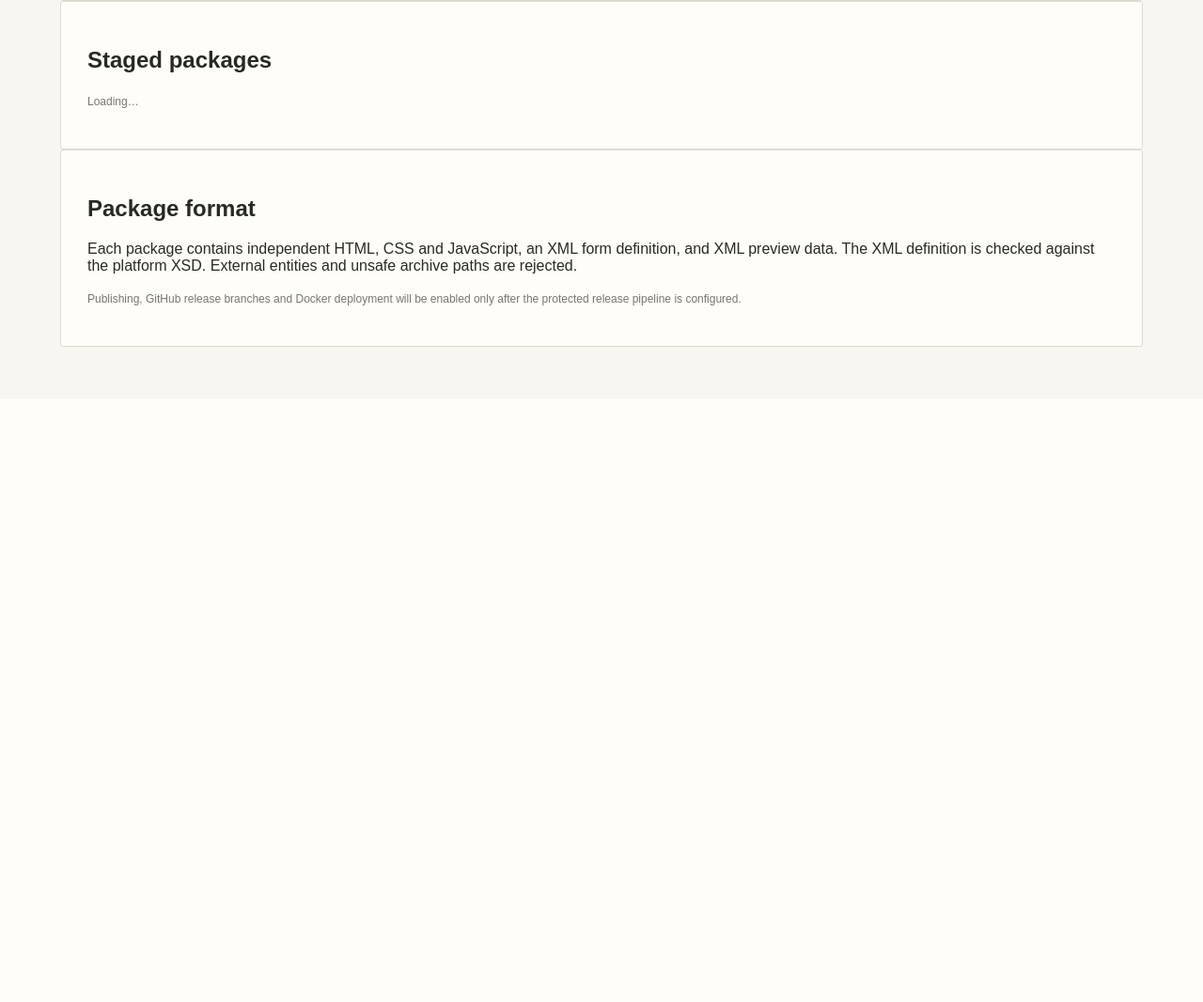
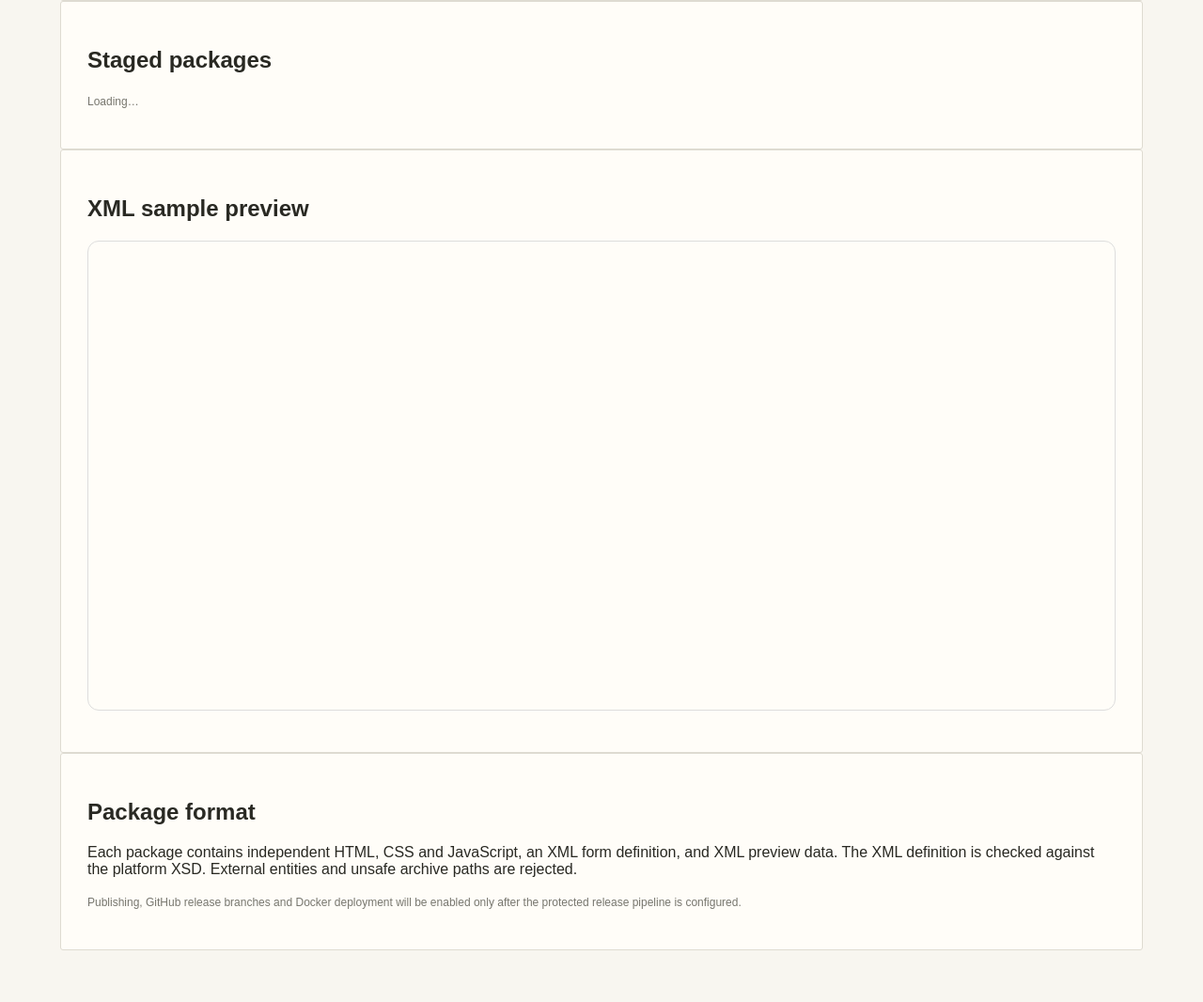
Before and after one commit to laksheyjasoria/DigitalInvitation, a web app: page /template-studio.html in a window 1280 px wide. Shown: the part 628-1694 px from the top of the page at 94% size. Before the commit the page ends 997 px from the top, so only its background shows below. Run offline with its HTML, style and script files only (its server is not run), Linux system fonts and the light colour scheme; data that the repository does not hold is empty; some of the project's set-up classes (security, data sources, template engines, error pages and the like) are left out, and stand-ins take their place; database files in the repository are not loaded.

Commit message:
Add XML sample preview to Template Studio

```diff
--- a/backend/src/main/resources/static/template-studio.html
+++ b/backend/src/main/resources/static/template-studio.html
@@ -11,7 +11,7 @@
   <p class="muted">Uploads are stored in private staging and are not published or pushed to GitHub by this action.</p>
  </section>
  <section class="panel"><h2>Staged packages</h2><div id="packages"><p class="muted">Loading…</p></div></section>
- <section class="panel"><h2>Package format</h2><p>Each package contains independent HTML, CSS and JavaScript, an XML form definition, and XML preview data. The XML definition is checked against the platform XSD. External entities and unsafe archive paths are rejected.</p><p class="muted">Publishing, GitHub release branches and Docker deployment will be enabled only after the protected release pipeline is configured.</p></section>
+ <section class="panel"><h2>XML sample preview</h2><iframe id="package-preview" title="Template sample preview" sandbox="allow-scripts" style="width:100%;min-height:500px;border:1px solid #ddd;border-radius:12px" src="/template-preview-frame.html"></iframe><p id="preview-message" class="muted" role="status"></p></section><section class="panel"><h2>Package format</h2><p>Each package contains independent HTML, CSS and JavaScript, an XML form definition, and XML preview data. The XML definition is checked against the platform XSD. External entities and unsafe archive paths are rejected.</p><p class="muted">Publishing, GitHub release branches and Docker deployment will be enabled only after the protected release pipeline is configured.</p></section>
 </main>
 <script src="/template-studio.js" defer></script>
 </body></html>
--- a/backend/src/main/resources/static/template-studio.js
+++ b/backend/src/main/resources/static/template-studio.js
@@ -4,7 +4,10 @@ const API="/api/v1";
 async function refreshToken(){const r=await fetch(API+"/auth/refresh",{method:"POST",credentials:"same-origin"});const b=await r.json().catch(()=>({}));if(!r.ok||!b.data?.accessToken){token="";sessionStorage.removeItem("di_token");return false;}token=b.data.accessToken;sessionStorage.setItem("di_token",token);return true;}
 async function api(path,options={}){if(!token&&!await refreshToken())throw new Error("Your admin session has expired. Sign in again.");const headers={...(options.headers||{}),Authorization:"Bearer "+token};const r=await fetch(API+path,{...options,credentials:"same-origin",headers});const b=await r.json().catch(()=>({}));if(!r.ok)throw new Error(b.error?.message||b.message||"Request failed ("+r.status+")");return b.data;}
 function message(value){$("studio-message").textContent=value;}
-function showPackages(rows){const host=$("packages");host.replaceChildren();if(!rows.length){const p=document.createElement("p");p.className="muted";p.textContent="No packages have been uploaded yet.";host.append(p);return;}const table=document.createElement("table");const head=document.createElement("tr");["Template","Version","Status","Files","SHA-256","Uploaded"].forEach(v=>{const th=document.createElement("th");th.textContent=v;head.append(th);});table.append(head);rows.forEach(row=>{const tr=document.createElement("tr");[row.template_id+" · "+row.template_name,row.package_version,row.status,String(row.file_count),row.sha256,row.created_at].forEach(v=>{const td=document.createElement("td");td.textContent=v??"";tr.append(td);});table.append(tr);});host.append(table);}
+let previewReady=false,queuedSnapshot=null;
+window.addEventListener('message',event=>{const frame=$('package-preview');if(frame&&event.source===frame.contentWindow&&event.data?.type==='di-preview-ready'){previewReady=true;if(queuedSnapshot)frame.contentWindow.postMessage({type:'di-preview-render',snapshot:queuedSnapshot},'*');}});
+async function previewPackage(id){try{$('preview-message').textContent='Loading preview…';const r=await api('/admin/template-studio/packages/'+id+'/preview');queuedSnapshot={title:r.title,content:r.sampleContent,design:{style:'classic'}};const frame=$('package-preview');if(previewReady)frame.contentWindow.postMessage({type:'di-preview-render',snapshot:queuedSnapshot},'*');else if(!frame.dataset.reloadRequested){frame.dataset.reloadRequested='1';frame.src='/template-preview-frame.html';}$('preview-message').textContent='Preview: '+r.definition.templateId+' · '+r.definition.name+' · '+r.definition.version;}catch(e){$('preview-message').textContent=e.message;}}
+function showPackages(rows){const host=$("packages");host.replaceChildren();if(!rows.length){const p=document.createElement("p");p.className="muted";p.textContent="No packages have been uploaded yet.";host.append(p);return;}const table=document.createElement("table");const head=document.createElement("tr");["Template","Version","Status","Files","SHA-256","Uploaded","Action"].forEach(v=>{const th=document.createElement("th");th.textContent=v;head.append(th);});table.append(head);rows.forEach(row=>{const tr=document.createElement("tr");[row.template_id+" · "+row.template_name,row.package_version,row.status,String(row.file_count),row.sha256,row.created_at].forEach(v=>{const td=document.createElement("td");td.textContent=v??"";tr.append(td);});const action=document.createElement("td");const button=document.createElement("button");button.type="button";button.className="secondary";button.textContent="Preview";button.addEventListener("click",()=>previewPackage(row.id));action.append(button);tr.append(action);table.append(tr);});host.append(table);}
 async function load(){try{const me=await api("/auth/me");if(!["ADMIN","SUPER_ADMIN"].includes(me.role))throw new Error("Administrator access is required.");const rows=await api("/admin/template-studio/packages");showPackages(rows);message("Template staging is ready.");}catch(e){message(e.message);}}
 $("upload-form").addEventListener("submit",async event=>{event.preventDefault();const file=$("package-file").files[0];if(!file)return;const button=$("upload-button");button.disabled=true;message("Uploading and validating package…");try{const data=new FormData();data.append("file",file);const result=await api("/admin/template-studio/packages",{method:"POST",body:data});message("Validated "+result.templateId+" · "+result.name+" · version "+result.version+". Package is staged, not published.");$("upload-form").reset();await load();}catch(e){message(e.message);}finally{button.disabled=false;}});
 $("refresh").addEventListener("click",load);
--- a/frontend/template-studio.html
+++ b/frontend/template-studio.html
@@ -11,7 +11,7 @@
   <p class="muted">Uploads are stored in private staging and are not published or pushed to GitHub by this action.</p>
  </section>
  <section class="panel"><h2>Staged packages</h2><div id="packages"><p class="muted">Loading…</p></div></section>
- <section class="panel"><h2>Package format</h2><p>Each package contains independent HTML, CSS and JavaScript, an XML form definition, and XML preview data. The XML definition is checked against the platform XSD. External entities and unsafe archive paths are rejected.</p><p class="muted">Publishing, GitHub release branches and Docker deployment will be enabled only after the protected release pipeline is configured.</p></section>
+ <section class="panel"><h2>XML sample preview</h2><iframe id="package-preview" title="Template sample preview" sandbox="allow-scripts" style="width:100%;min-height:500px;border:1px solid #ddd;border-radius:12px" src="/template-preview-frame.html"></iframe><p id="preview-message" class="muted" role="status"></p></section><section class="panel"><h2>Package format</h2><p>Each package contains independent HTML, CSS and JavaScript, an XML form definition, and XML preview data. The XML definition is checked against the platform XSD. External entities and unsafe archive paths are rejected.</p><p class="muted">Publishing, GitHub release branches and Docker deployment will be enabled only after the protected release pipeline is configured.</p></section>
 </main>
 <script src="/template-studio.js" defer></script>
 </body></html>
--- a/frontend/template-studio.js
+++ b/frontend/template-studio.js
@@ -4,7 +4,10 @@ const API="/api/v1";
 async function refreshToken(){const r=await fetch(API+"/auth/refresh",{method:"POST",credentials:"same-origin"});const b=await r.json().catch(()=>({}));if(!r.ok||!b.data?.accessToken){token="";sessionStorage.removeItem("di_token");return false;}token=b.data.accessToken;sessionStorage.setItem("di_token",token);return true;}
 async function api(path,options={}){if(!token&&!await refreshToken())throw new Error("Your admin session has expired. Sign in again.");const headers={...(options.headers||{}),Authorization:"Bearer "+token};const r=await fetch(API+path,{...options,credentials:"same-origin",headers});const b=await r.json().catch(()=>({}));if(!r.ok)throw new Error(b.error?.message||b.message||"Request failed ("+r.status+")");return b.data;}
 function message(value){$("studio-message").textContent=value;}
-function showPackages(rows){const host=$("packages");host.replaceChildren();if(!rows.length){const p=document.createElement("p");p.className="muted";p.textContent="No packages have been uploaded yet.";host.append(p);return;}const table=document.createElement("table");const head=document.createElement("tr");["Template","Version","Status","Files","SHA-256","Uploaded"].forEach(v=>{const th=document.createElement("th");th.textContent=v;head.append(th);});table.append(head);rows.forEach(row=>{const tr=document.createElement("tr");[row.template_id+" · "+row.template_name,row.package_version,row.status,String(row.file_count),row.sha256,row.created_at].forEach(v=>{const td=document.createElement("td");td.textContent=v??"";tr.append(td);});table.append(tr);});host.append(table);}
+let previewReady=false,queuedSnapshot=null;
+window.addEventListener('message',event=>{const frame=$('package-preview');if(frame&&event.source===frame.contentWindow&&event.data?.type==='di-preview-ready'){previewReady=true;if(queuedSnapshot)frame.contentWindow.postMessage({type:'di-preview-render',snapshot:queuedSnapshot},'*');}});
+async function previewPackage(id){try{$('preview-message').textContent='Loading preview…';const r=await api('/admin/template-studio/packages/'+id+'/preview');queuedSnapshot={title:r.title,content:r.sampleContent,design:{style:'classic'}};const frame=$('package-preview');if(previewReady)frame.contentWindow.postMessage({type:'di-preview-render',snapshot:queuedSnapshot},'*');else if(!frame.dataset.reloadRequested){frame.dataset.reloadRequested='1';frame.src='/template-preview-frame.html';}$('preview-message').textContent='Preview: '+r.definition.templateId+' · '+r.definition.name+' · '+r.definition.version;}catch(e){$('preview-message').textContent=e.message;}}
+function showPackages(rows){const host=$("packages");host.replaceChildren();if(!rows.length){const p=document.createElement("p");p.className="muted";p.textContent="No packages have been uploaded yet.";host.append(p);return;}const table=document.createElement("table");const head=document.createElement("tr");["Template","Version","Status","Files","SHA-256","Uploaded","Action"].forEach(v=>{const th=document.createElement("th");th.textContent=v;head.append(th);});table.append(head);rows.forEach(row=>{const tr=document.createElement("tr");[row.template_id+" · "+row.template_name,row.package_version,row.status,String(row.file_count),row.sha256,row.created_at].forEach(v=>{const td=document.createElement("td");td.textContent=v??"";tr.append(td);});const action=document.createElement("td");const button=document.createElement("button");button.type="button";button.className="secondary";button.textContent="Preview";button.addEventListener("click",()=>previewPackage(row.id));action.append(button);tr.append(action);table.append(tr);});host.append(table);}
 async function load(){try{const me=await api("/auth/me");if(!["ADMIN","SUPER_ADMIN"].includes(me.role))throw new Error("Administrator access is required.");const rows=await api("/admin/template-studio/packages");showPackages(rows);message("Template staging is ready.");}catch(e){message(e.message);}}
 $("upload-form").addEventListener("submit",async event=>{event.preventDefault();const file=$("package-file").files[0];if(!file)return;const button=$("upload-button");button.disabled=true;message("Uploading and validating package…");try{const data=new FormData();data.append("file",file);const result=await api("/admin/template-studio/packages",{method:"POST",body:data});message("Validated "+result.templateId+" · "+result.name+" · version "+result.version+". Package is staged, not published.");$("upload-form").reset();await load();}catch(e){message(e.message);}finally{button.disabled=false;}});
 $("refresh").addEventListener("click",load);
```
